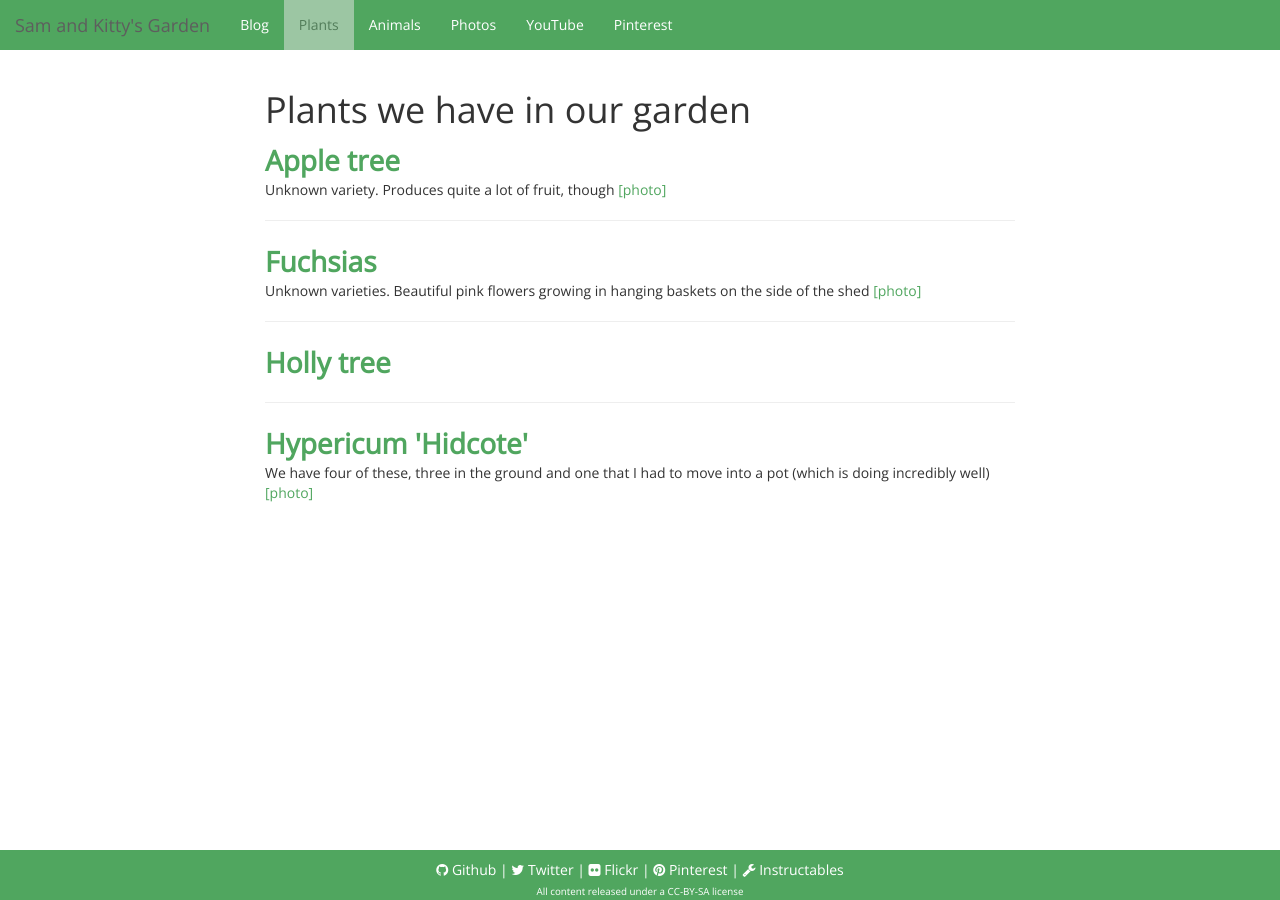
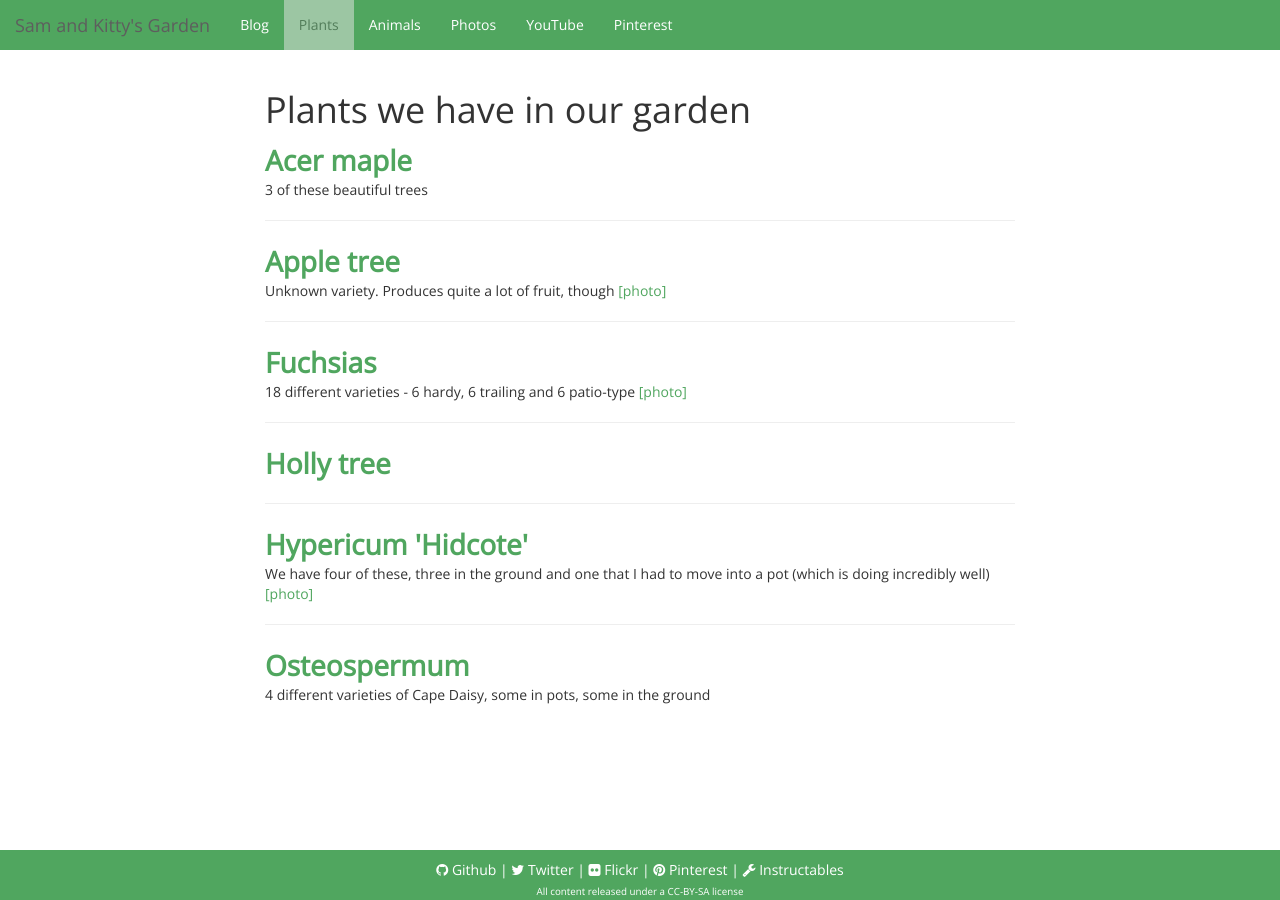
Before and after one commit to culpabilitybrown/culpabilitybrown.github.io, a Jekyll site: the page built from plants.html, in a window 1280 px wide. Built offline with Jekyll 4.4.1, drawn with Linux system fonts in a browser that asks for light colours; nearby versions of some CDN libraries.

Commit message:
More plants

```diff
--- a/_data/plants.yml
+++ b/_data/plants.yml
@@ -8,10 +8,18 @@
 
 - name: Fuchsias
   link: https://www.rhs.org.uk/advice/profile?pid=579
-  comment: Unknown varieties. Beautiful pink flowers growing in hanging baskets on the side of the shed
+  comment: 18 different varieties - 6 hardy, 6 trailing and 6 patio-type
   photo: https://www.flickr.com/photos/pikesley/14457224669/in/set-72157644197110144
+
+- name: Osteospermum
+  link: http://www.osteospermum.com/
+  comment: 4 different varieties of Cape Daisy, some in pots, some in the ground
 
 - name: Hypericum 'Hidcote'
   link: https://www.rhs.org.uk/Plants/93054/Hypericum-Hidcote/Details
   comment: We have four of these, three in the ground and one that I had to move into a pot (which is doing incredibly well)
   photo: https://www.flickr.com/photos/pikesley/14372452261/in/set-72157644197110144
+
+- name: Acer maple
+  link: https://www.rhs.org.uk/advice/profile?pid=126
+  comment: 3 of these beautiful trees
```
